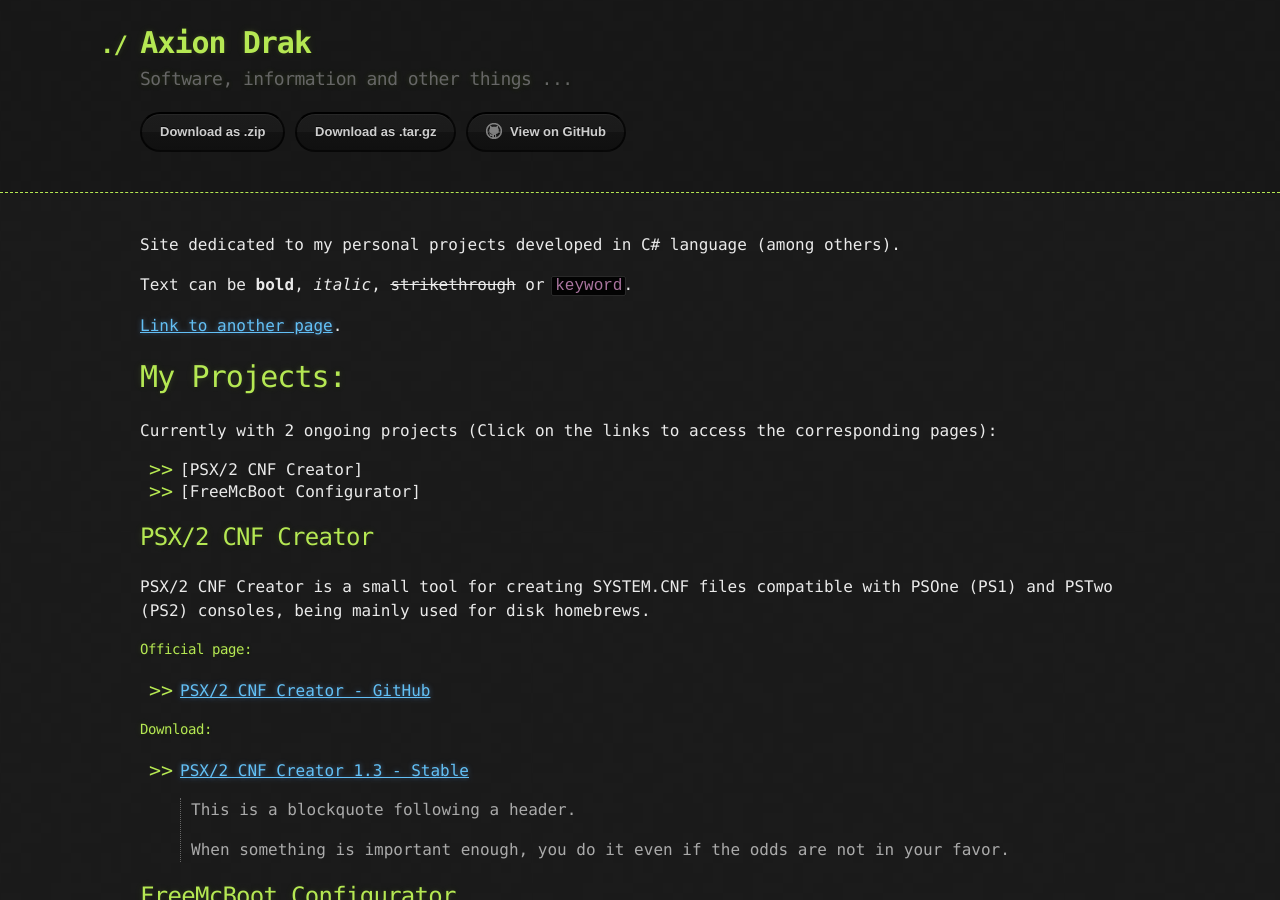
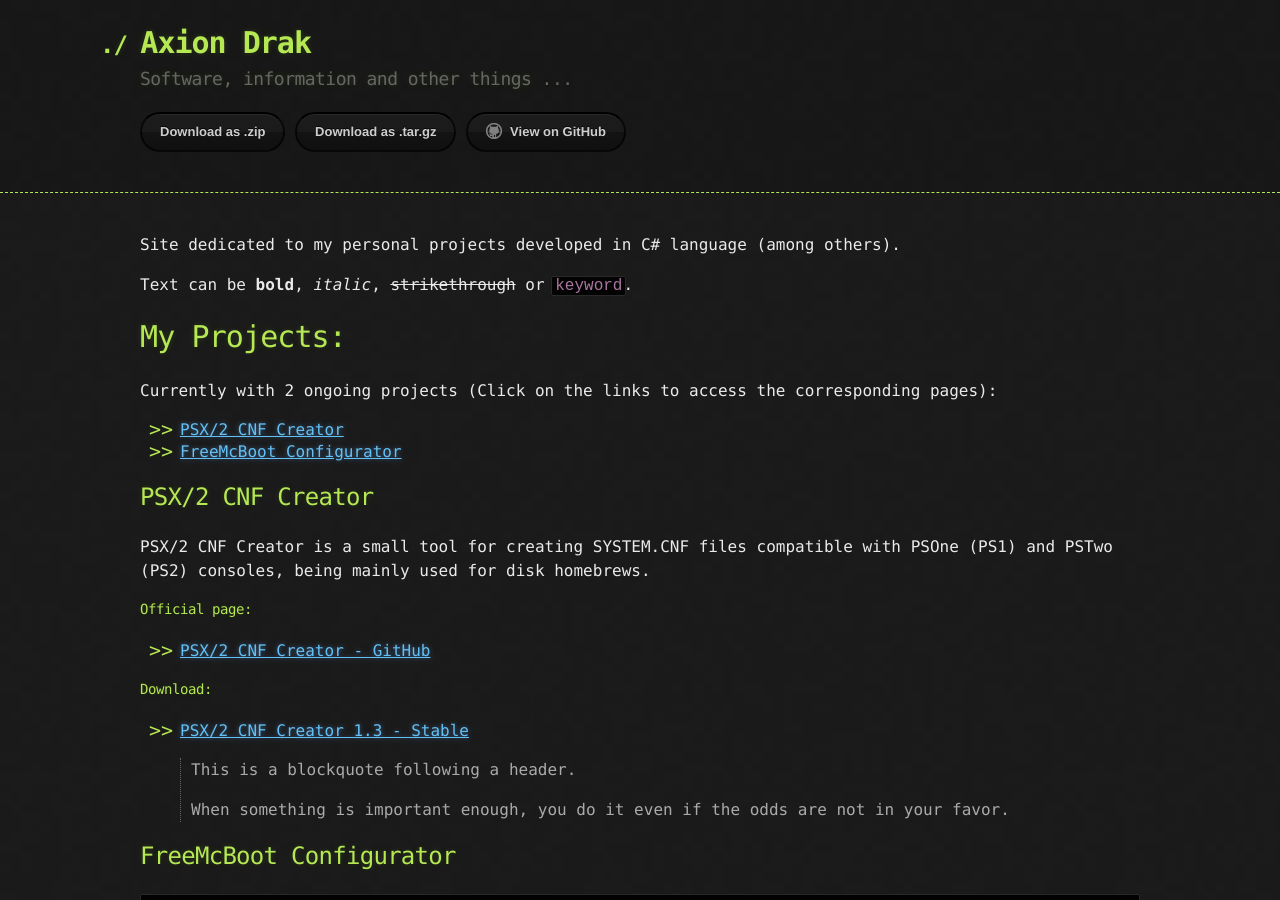
Before and after one commit to AxionDrak/axiondrak.github.io, a Jekyll site: the page built from index.md, in a window 1280 px wide and 900 px high. Built offline with Jekyll 4.4.1, drawn with Linux system fonts in a browser that asks for light colours.

Commit message:
Update index.md

```diff
--- a/index.md
+++ b/index.md
@@ -6,14 +6,12 @@ Site dedicated to my personal projects developed in C# language (among others).
 
 Text can be **bold**, _italic_, ~~strikethrough~~ or `keyword`.
 
-[Link to another page](./another-page.html).
-
 # My Projects:
 
 Currently with 2 ongoing projects (Click on the links to access the corresponding pages):
 
-* [PSX/2 CNF Creator]
-* [FreeMcBoot Configurator]
+* [PSX/2 CNF Creator](./psx-cnf.md)
+* [FreeMcBoot Configurator](./free-mcb.md)
 
 ## PSX/2 CNF Creator
 PSX/2 CNF Creator is a small tool for creating SYSTEM.CNF files compatible with PSOne (PS1) and PSTwo (PS2) consoles, being mainly used for disk homebrews.
```
